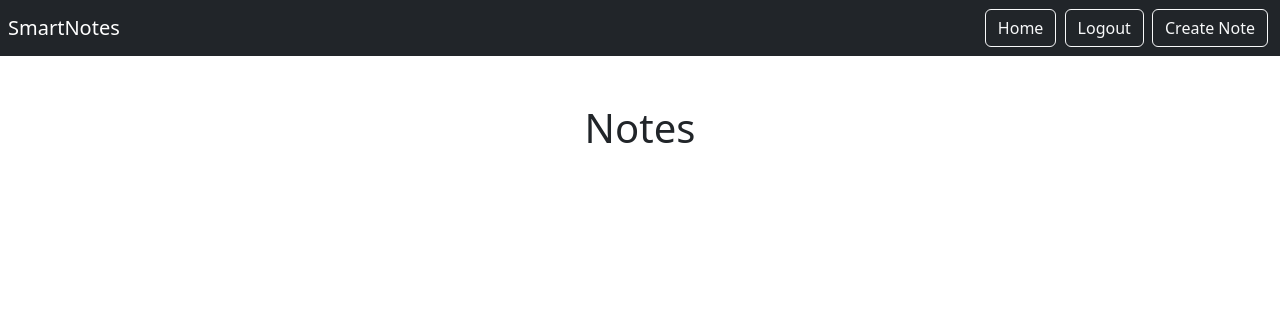
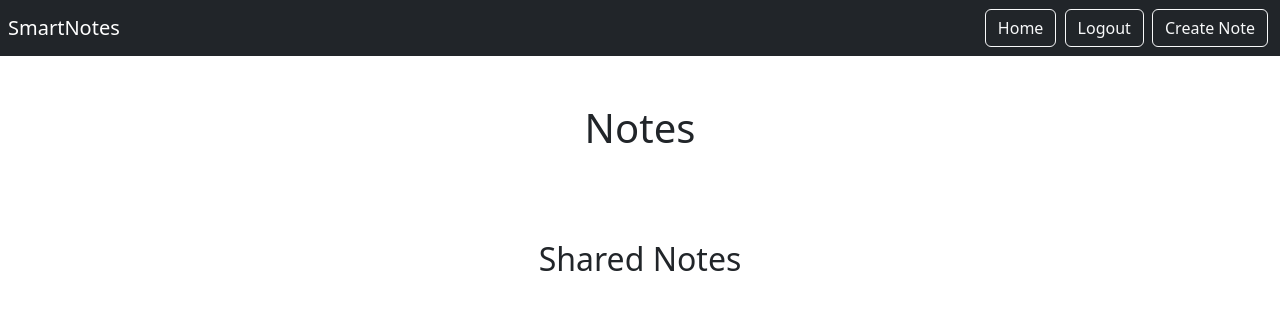
Before and after one commit to majortank/smartnotes, a Django app: page /smart/notes in a window 1280 px wide. Shown: the top 316 px of the page. Run offline with Django 5.2, Linux system fonts and the light colour scheme; the visitor is signed in with stand-in values (Sample User, id 1); data that the repository does not hold is empty.

Commit message:
Separate notes into shared and general notes

```diff
--- a/notes/templates/notes/notes_list.html
+++ b/notes/templates/notes/notes_list.html
@@ -8,6 +8,19 @@
             <div class='p-3 border rounded-pill'>
                 <a href="{% url 'notes.detail' pk=note.id %}" class='text-dark text-decoration-none'><h3>{{note.title}}</h3></a>
                 {{ note.text|truncatechars:10}}
+                {{ note.shared_with }}
+            </div>
+        </div>
+        {% endfor %}
+    </div>
+    <h2 class='my-5'>Shared Notes</h2>
+    <div class='row row-cols3 g-2'>
+        {% for note in shared_notes %}
+        <div class='col'>
+            <div class='p-3 border rounded-pill'>
+                <a href="{% url 'notes.detail' pk=note.id %}" class='text-dark text-decoration-none'><h3>{{note.title}}</h3></a>
+                {{ note.text|truncatechars:10}}
+                {{ note.shared_with }}
             </div>
         </div>
         {% endfor %}
--- a/notes/views.py
+++ b/notes/views.py
@@ -17,8 +17,16 @@ class NotesListView(LoginRequiredMixin, ListView):
     template_name = 'notes/notes_list.html'
     login_url = '/login'
 
+    # def get_queryset(self):
+    #     return Notes.objects.filter(Q(user=self.request.user) | Q(shared_with=self.request.user))
     def get_queryset(self):
-        return Notes.objects.filter(Q(user=self.request.user) | Q(shared_with=self.request.user))
+        return self.request.user.notes.all()
+
+    def get_context_data(self, **kwargs):
+        context = super().get_context_data(**kwargs)
+        context['shared_notes'] = Notes.objects.filter(shared_with=self.request.user)
+        return context
+
 
 class NotesDetailView(DetailView):
     model = Notes
```
